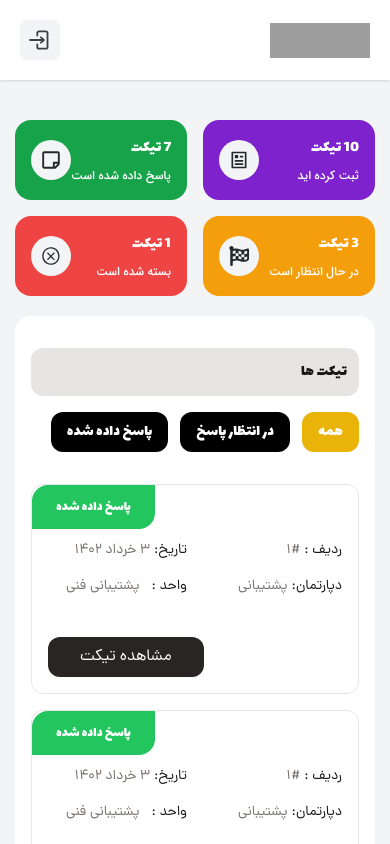
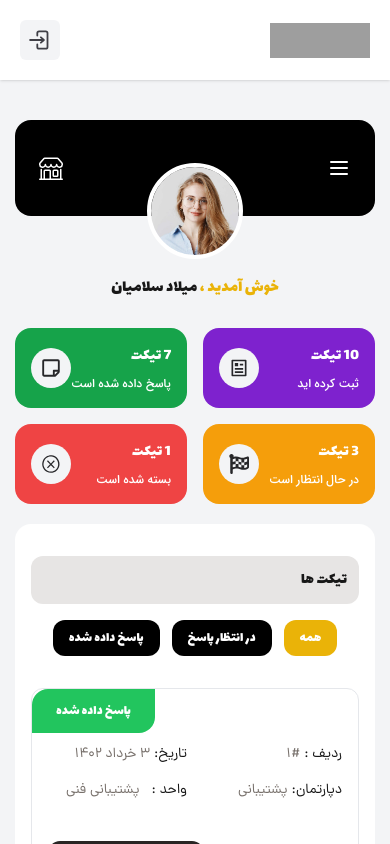
Before and after one commit to milad1385/tool-shop, a Next.js app: page /p-user/tickets in a window 390 px wide. Shown: the top 844 px of the page. Built offline with nearby package versions, Linux system fonts and the light colour scheme; grey boxes are pictures that could not be loaded.

Commit message:
fix filter responsive bug in user panel

```diff
--- a/src/app/p-user/layout.tsx
+++ b/src/app/p-user/layout.tsx
@@ -1,3 +1,4 @@
+import MobileMenu from "@/components/modules/p-user/MobileMenu";
 import Navbar from "@/components/modules/p-user/Navbar";
 import Sidebar from "@/components/modules/p-user/Sidebar";
 import { Metadata } from "next";
@@ -5,7 +6,8 @@ import React from "react";
 
 export const metadata: Metadata = {
   title: "پنل کاربری",
-  description:"در این پنل شما میتوانید به مدیریت حساب کاربری خود برسید و اطلاعات کاربری را ویرایش کرده و کامنت ها و تیکت های خود را مشاهده کنید",
+  description:
+    "در این پنل شما میتوانید به مدیریت حساب کاربری خود برسید و اطلاعات کاربری را ویرایش کرده و کامنت ها و تیکت های خود را مشاهده کنید",
   icons: {
     icon: "/images/tool.png",
   },
@@ -22,10 +24,14 @@ function layout({
   return (
     <>
       <Navbar />
+
       <div className="container">
         <div className="grid grid-cols-12 min-h-screen pb-5">
           <Sidebar />
-          <div className="col-span-12 lg:col-span-9 lg:mr-10">{children}</div>
+          <div className="col-span-12 lg:col-span-9 lg:mr-10">
+            <MobileMenu />
+            {children}
+          </div>
         </div>
       </div>
     </>
--- a/src/app/p-user/page.tsx
+++ b/src/app/p-user/page.tsx
@@ -8,7 +8,6 @@ import Title from "@/components/modules/p-user/Title";
 function page() {
   return (
     <div>
-      <MobileMenu />
       <Stats />
       <Container>
         <Notification />
--- a/src/components/modules/p-user/Filters.tsx
+++ b/src/components/modules/p-user/Filters.tsx
@@ -16,15 +16,13 @@ function Filters({ items, slug }: IFilters) {
   };
 
   return (
-    <div className="flex items-center gap-x-3 mb-8">
+    <div className="flex items-center justify-center md:justify-start flex-wrap gap-3 mb-8">
       {items.map((item) => (
         <button
           onClick={() => filterHandler(item.slug)}
           key={item.id}
-          className={`text-white font-Lalezar rounded-xl px-4 py-2 ${
-            item.slug === activeFilter
-              ? "active-btn"
-              : "bg-black"
+          className={`text-white font-Lalezar rounded-xl px-4 py-2 text-sm md:text-base ${
+            item.slug === activeFilter ? "active-btn" : "bg-black"
           }`}
         >
           {item.title}
```
